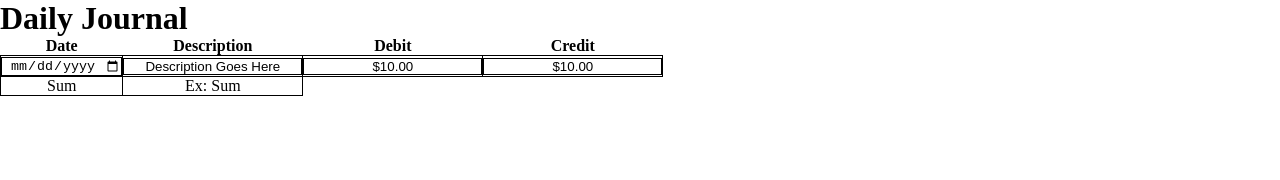
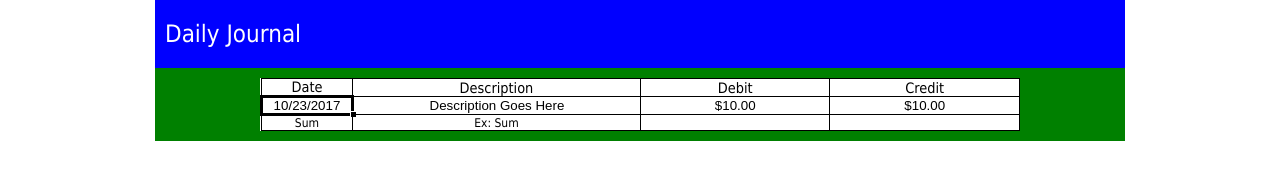
Before and after one commit to JPGrefaldo/Journal, a plain HTML site: page index.html in a window 1280 px wide. Drawn offline with Linux system fonts and the light colour scheme.

Commit message:
CSS Test Out

```diff
--- a/index.html
+++ b/index.html
@@ -7,30 +7,34 @@
 	</head>
 	<body>
 	<header><h1>Daily Journal</h1></header>
-	<content>
+
+	<div class="content-area">
 		<table>
 			<thead>
 				<tr>
-					<th>Date</th>
-					<th>Description</th>
-					<th>Debit</th>
-					<th>Credit</th>
+					<th class="date">Date</th>
+					<th class="description">Description</th>
+					<th class="debit">Debit</th>
+					<th class="credit">Credit</th>
 				</tr>
 			</thead>
-			<tfoot>
-				<td>Sum</td>
-				<td>Ex: Sum</td>
-			</tfoot>
 			<tbody>
-			<tr>
-				<td><input type="date" name="date" value="10/23/2017"></td>
+			<tr id="row">
+				<td style="border: 3px solid black"><div id="ExcelCursorOuter"><div id="ExcelCursor"></div></div> <input type="text" name="date" value="10/23/2017"></td>
 				<td><input type="text" name="Description" value="Description Goes Here"></td>
 				<td><input type="text" name="Debit" value="$10.00"></td>
 				<td><input type="text" name="Credit" value="$10.00"></td>
 			</tr>
 			</tbody>
+			<tfoot>
+				<td>Sum</td>
+				<td>Ex: Sum</td>
+				<td></td>
+				<td></td>
+			</tfoot>
 		</table>
-	</content>
+	</div>
+
 	<footer></footer>
 	</body>
 	</html>
--- a/style.css
+++ b/style.css
@@ -4,17 +4,87 @@
 	padding: 0;
 }
 
-table {
-	border-collapse: collapse;
+body{
+	width: 970px;
+	margin: 0 auto;
+	font-family: tahoma, sans-serif;
+	font-size: 12px;
 }
 
-table td input {
-	width: 100%
-	/*height: 100%;*/
-	border: 0;
+header {
+	padding: 20px 10px;
+	background-color: blue;
+	color: white;
+}
+
+h1, th {
+	font-weight: normal;
+}
+
+.content-area {
+	width: 100%;
+	background-color: green;
+	padding:  10px;
+	box-sizing: border-box;
+}
+
+table {
+	width: 80%;
+	margin: 0 auto;
+	border-collapse: collapse;
+	background-color: white;
+
+}
+
+th {
+	font-size: 1.2em;
+}
+
+.date{
+	width: 12%;
+}
+
+.description {
+	width: 38%;
+}
+
+.debit, .credit {
+	width: 25%;
+}
+
+
+input {
+	display: block;
+	width: 100%;
+	heigth: 100%;
+	outline: none;
+	box-sizing: border-box;
+}
+
+input:focus {
+	outline: 3px solid	 black;
 }
 
 td, input {
-	border: 1px solid black;
 	text-align: center;
 }
+
+table, td, th {
+	border: 1px  solid black;
+}
+
+     #ExcelCursorOuter {
+      position: relative;
+     }
+
+     #ExcelCursor {
+      position: absolute;
+      top: 13px;
+      right: -5px;
+      background: #000;
+      width: 5px;
+      height: 5px;
+      border: 1px solid #fff;
+      border-right: 0px;
+      border-bottom: 0px;
+     }
```
